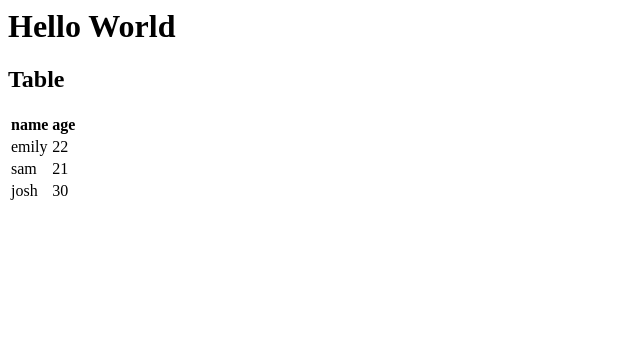
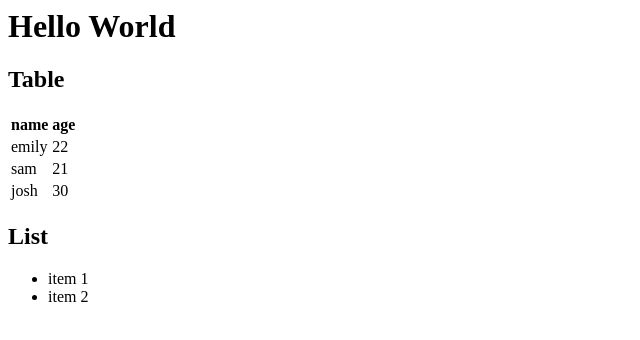
Before and after one commit to emilyluo9906/seeuweb-emily, a plain HTML site: page 0618.html in a window 1280 px wide. Shown: the whole page, without its empty margins (0-640 px from the left). Drawn offline with Linux system fonts and the light colour scheme.

Commit message:
add list

```diff
--- a/0618.html
+++ b/0618.html
@@ -25,5 +25,11 @@
 		</tr>
 
 	</table>
+
+	<h2>List</h2>
+	<ul>
+		<li>item 1</li>
+		<li>item 2</li>
+	</ul>
 </body>
 </html>
```
